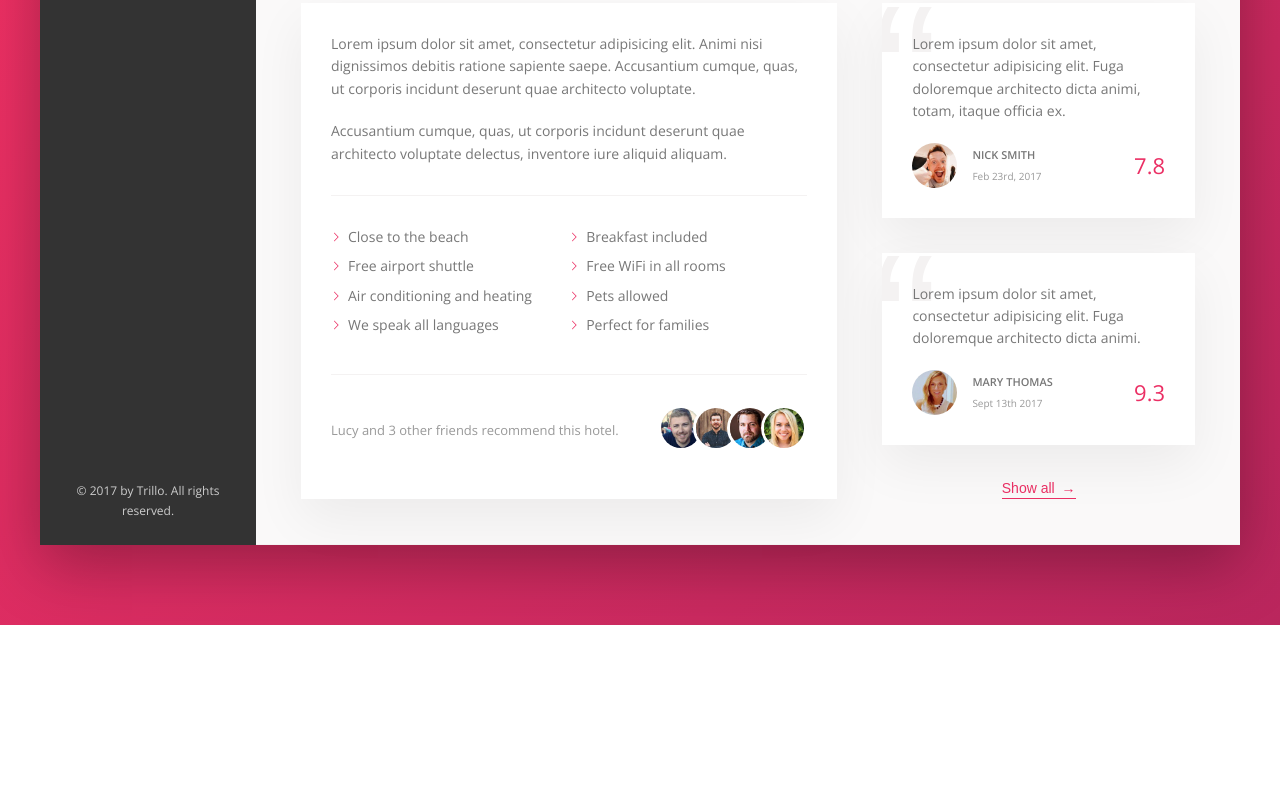
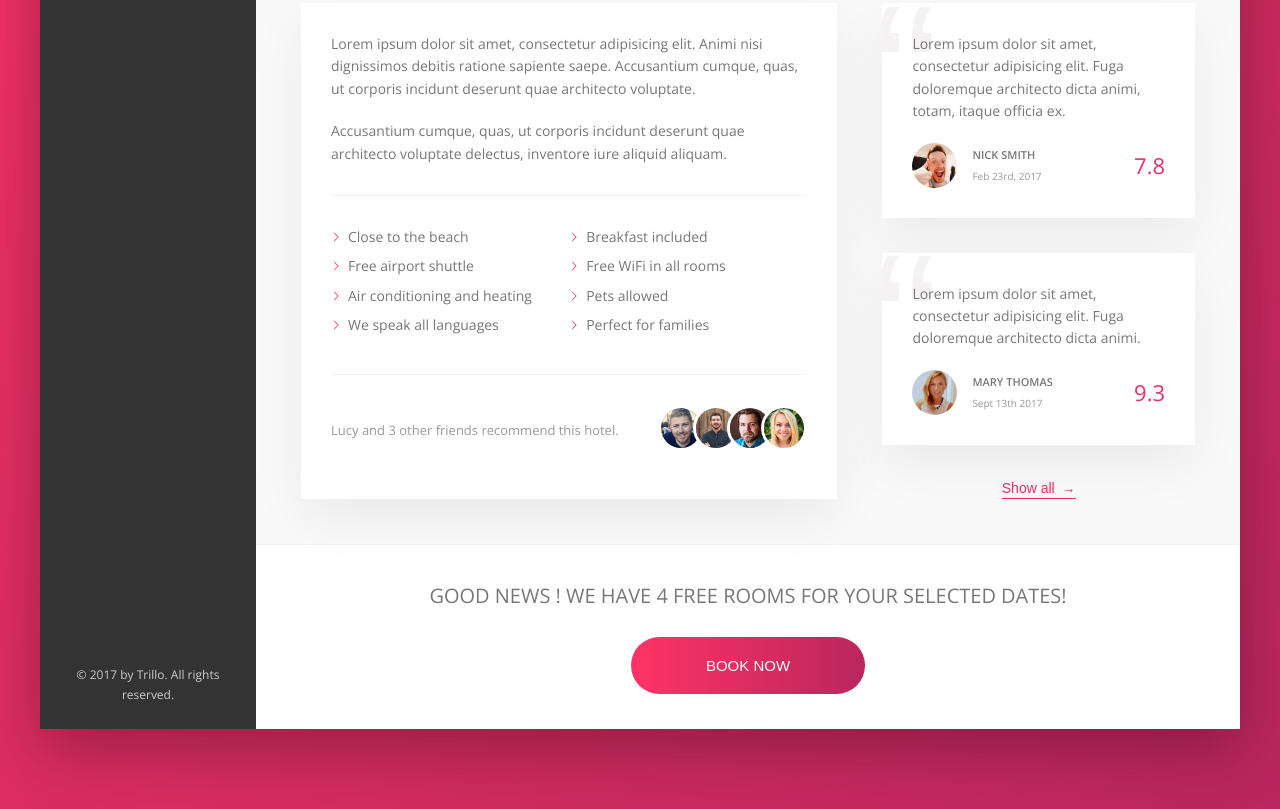
Before and after one commit to aindriu80/Trillio, a website: page index.html in a window 1280 px wide. Shown: the part 644-1453 px from the top of the page. Before the commit the page ends 1269 px from the top, so only its background shows below. Drawn offline with nearby package versions, Linux system fonts and the light colour scheme.

Commit message:
Building the CTA-Call To Action section

```diff
--- a/index.html
+++ b/index.html
@@ -191,8 +191,16 @@
                         </figure>
                         <button class="btn-inline">Show all <span>&rarr;</span></button>
                     </div>
+                    <div class="cta">
+                        <h2 class="cta__book-now">
+                            Good news ! We have 4 free rooms for your selected dates!
+                        </h2>
+                        <button class="btn">
+                            <span class="btn__visible">Book now</span>
+                            <span class="btn__invisible">Only 4 rooms left</span>
+                        </button>
                     </div>
-
+                    </div>
                 </main>
             </div>
         </div>
--- a/resources/sass/_components.scss
+++ b/resources/sass/_components.scss
@@ -3,130 +3,99 @@
 .logo {
     height: 3.25rem;
     margin-left: 2rem;
-
 }
 
 ////////////////////////////
 // Search box
 .search {
     flex: 0 0 40%;
-
     display: flex;
     align-items: center;
     justify-content: center;
-
     &__input {
         font-family: inherit;
         font-size: inherit;
         color: inherit;
         background-color: var(--color-grey-light-2);
-        border:none;
+        border: none;
         padding: .7rem 2rem;
         border-radius: 100px;
         width: 90%;
         transition: .2s;
         margin-right: -3.25rem;
-
-        &:focus{
+        &:focus {
             outline: none;
             width: 100%;
             background-color: var(--color-grey-light-3);
         }
-
         &::-webkit-input-placeholder {
             font-weight: 100;
             color: var(--color-grey-light-4);
         }
-
     }
-
-    &__input::focus + &__button {
+    &__input::focus+&__button {
         background-color: var(--color-grey-light-3);
     }
-
     &__button {
         border: none;
         background-color: var(--color-grey-light-2);
-
         &:focus {
             outline: none;
         }
-
         &:active {
             transform: translateY(2px);
         }
     }
-
     &__icon {
         height: 2rem;
-        width:  2rem;
+        width: 2rem;
         fill: var(--color-gray-dark-3);
     }
 }
 
-
-
-
-
 ////////////////////////////
 // User Navigation
-
 .user-nav {
-
     align-self: stretch;
-
-
     display: flex;
     align-items: center;
-
-    & > * {
+    &>* {
         padding: 0 2rem;
         cursor: pointer;
         height: 100%;
         display: flex;
         align-items: center;
     }
-
-    & > *:hover {
+    &>*:hover {
         background-color: var(--color-grey-light-2);
     }
-
     &__icon-box {
         position: relative;
     }
-
     &__icon {
         height: 2.25rem;
         width: 2.25rem;
         fill: var(--color-grey-dark-2);
-
     }
-
     &__notification {
         font-size: .8rem;
         height: 1.75rem;
         width: 1.75rem;
         border-radius: 50%;
         background-color: var(--color-primary);
-        color:#fff;
+        color: #fff;
         position: absolute;
         top: 1.5rem;
         right: 1.1rem;
-
         display: flex;
         justify-content: center;
         align-items: center;
     }
-
-
-
     &__user-photo {
         height: 3.75rem;
         border-radius: 50%;
         margin-right: 1rem;
     }
-
-
 }
 
 ////////////////////////////
@@ -135,16 +104,12 @@
     font-size: 1.4rem;
     list-style: none;
     margin-top: 3.5rem;
-
     &__item {
         position: relative;
-
-        &:not(:last-child){
+        &:not(:last-child) {
             margin-bottom: .5rem;
         }
-
     }
-
     &__item::before {
         content: "";
         position: absolute;
@@ -154,21 +119,16 @@
         width: 3px;
         background-color: var(--color-primary);
         transform: scaleY(0);
-        transition: transform .2s,
-                    width .4s cubic-bezier(1,0,0,1).2s,
-                    background-color .1s;
-
+        transition: transform .2s, width .4s cubic-bezier(1, 0, 0, 1).2s, background-color .1s;
     }
     &__item:hover::before,
     &__item--active::before {
         transform: scaleY(1);
         width: 100%;
     }
-
     &__item:active::before {
         background-color: var(--color-primary-light);
     }
-
     &__link:link,
     &__link:visited {
         color: var(--color-grey-light-1);
@@ -178,10 +138,8 @@
         padding: 1.5rem;
         position: relative;
         z-index: 10;
-
         display: flex;
         align-items: center;
-
     }
     &__icon {
         width: 1.75rem;
@@ -189,8 +147,6 @@
         margin-right: 2rem;
         fill: currentColor;
     }
-
-
 }
 
 ////////////////////////////
@@ -204,81 +160,66 @@
 
 ////////////////////////////
 // Gallery
-
 .gallery {
     display: flex;
-
     &__photo {
         width: 100%;
         display: block;
-
     }
 }
 
 ////////////////////////////
 // HOTEL OVERVIEW
-
 .overview {
     display: flex;
     align-items: center;
     border-bottom: var(--line);
-
     &__heading {
         font-size: 2.25rem;
         font-weight: 300;
         text-transform: uppercase;
         letter-spacing: 1px;
         padding: 1.5rem 3rem;
-
     }
-
     &__stars {
         margin-right: auto;
         display: flex;
     }
-
     &__icon-star,
     &__icon-location {
         width: 1.75rem;
         height: 1.75rem;
         fill: var(--color-primary);
     }
-
     &__location {
-     font-size: 1.2rem;
-     display: flex;
-     align-items: center;
+        font-size: 1.2rem;
+        display: flex;
+        align-items: center;
     }
-
-    &__icon-location{
+    &__icon-location {
         margin-right: .5rem;
     }
-
     &__rating {
         background-color: var(--color-primary);
         color: #fff;
         margin-left: 3rem;
         padding: 0 2.25rem;
         align-self: stretch;
-
         display: flex;
         flex-direction: column;
         align-items: center;
         justify-content: center;
     }
-
-    &__rating-average{
+    &__rating-average {
         font-size: 2.25rem;
         font-weight: 300;
         margin-bottom: -3px;
     }
-
     &__rating-count {
         font-size: .8rem;
         text-transform: uppercase;
     }
 }
-
 
 ////////////////////////////
 // BUTTON INLINE
@@ -292,23 +233,17 @@
     background-color: transparent;
     cursor: pointer;
     transition: all .2s;
-
     & span {
         margin-left: 3px;
         transition: margin-left .2s;
     }
-
-    &:hover{
+    &:hover {
         color: var(--color-grey-dark-1);
-
         span {
             margin-left: 8px;
         }
     }
-
-
-
-    &:focus{
+    &:focus {
         outline: none;
         animation: pulsate 1s infinite;
     }
@@ -319,21 +254,19 @@
         transform: scale(1);
         box-shadow: none;
     }
-
-    50%{
+    50% {
         transform: scale(1.05);
-        box-shadow: 0 1rem 4rem rgba(0,0,0,.25);
-
+        box-shadow: 0 1rem 4rem rgba(0, 0, 0, .25);
     }
-
-    100%{
+    100% {
         transform: scale(1);
         box-shadow: none;
     }
 }
+
 ////////////////////////////
 // PARAGRAPH
-.paragraph:not(:last-of-type){
+.paragraph:not(:last-of-type) {
     margin-bottom: 2rem;
 }
 
@@ -345,29 +278,21 @@
     padding: 3rem 0;
     border-top: var(--line);
     border-bottom: var(--line);
-
     display: flex;
     flex-wrap: wrap;
-
-
     &__item {
         flex: 0 0 50%;
         margin-bottom: .7rem;
     }
-
-    &__item::before{
+    &__item::before {
         content: "";
         display: inline-block;
         height: 1rem;
         width: 1rem;
-        margin-right: .7rem;
-
-        // Older browswers
+        margin-right: .7rem; // Older browswers
         // background-image: url(../img/chevron-thin-right.svg);
         // background-size: cover;
-
         //Newer broswers - masks
-
         background-color: var(--color-primary);
         -webkit-mask-image: url(../img/chevron-thin-right.svg);
         -webkit-mask-size: cover;
@@ -381,27 +306,19 @@
 .recommend {
     font-size: 1.3rem;
     color: var(--color-grey-dark-3);
-
     display: flex;
-
     align-items: center;
-
-    &__count{
+    &__count {
         margin-right: auto;
     }
-
-    &__friends{
-
-    }
-
+    &__friends {}
     &__photo {
         box-sizing: content-box;
         height: 4rem;
         width: 4rem;
         border-radius: 50%;
         border: 3px solid #fff;
-
-        &:not(:last-child){
+        &:not(:last-child) {
             margin-right: -1.5rem;
         }
     }
@@ -416,47 +333,39 @@
     margin-bottom: 3.5rem;
     position: relative;
     overflow: hidden;
-
     &__text {
         margin-bottom: 2rem;
         z-index: 10;
         position: relative;
     }
-
     &__user {
         display: flex;
         align-items: center;
     }
-
     &__photo {
         height: 4.5rem;
         width: 4.5rem;
         border-radius: 50%;
-        margin-right:  1.5rem;
+        margin-right: 1.5rem;
     }
-
-    &__user-box{
+    &__user-box {
         margin-right: auto;
     }
-
-    &__user-name{
+    &__user-name {
         font-size: 1.1rem;
         font-weight: 600;
         text-transform: uppercase;
         margin-bottom: .4rem;
     }
-
     &__user-date {
         font-size: 1rem;
         color: var(--color-grey-dark-3);
     }
-
     &__rating {
         color: var(--color-primary);
         font-size: 2.2rem;
         font-weight: 300;
     }
-
     &::before {
         content: "\201C";
         position: absolute;
@@ -469,3 +378,60 @@
         z-index: 1;
     }
 }
+
+////////////////////////////
+// CALL TO ACTION
+.cta {
+    padding: 3.5rem 0;
+    text-align: center;
+    &__book-now {
+        font-size: 2rem;
+        font-weight: 300;
+        text-transform: uppercase;
+        margin-bottom: 2.5rem;
+    }
+}
+
+////////////////////////////
+// CALL TO ACTION
+.btn {
+    font-size: 1.5rem;
+    font-weight: 300;
+    text-transform: uppercase;
+    border-radius: 100px;
+    border: none;
+    background-image: linear-gradient(to right, var(--color-primary-light), var(--color-primary-dark));
+    color: #fff;
+    position: relative;
+    overflow: hidden;
+    cursor: pointer;
+    &>* {
+        display: inline-block;
+        height: 100%;
+        width: 100%;
+        transition: all .2s;
+    }
+    &__visible {
+        padding: 2rem 7.5rem;
+    }
+    &__invisible {
+        position: absolute;
+        padding: 2rem 0rem;
+        left: 0;
+        top: -100%;
+    }
+    &:hover {
+        background-image: linear-gradient(to left, var(--color-primary-light), var(--color-primary-dark));
+    }
+    &:hover &__visible {
+        transform: translateY(100%);
+    }
+    &:hover &__invisible {
+        top: 0;
+    }
+
+    &:focus {
+        outline: none;
+        animation: pulsate 1s infinite;
+    }
+}
```
Also changed, not shown: resources/css/style.css.
